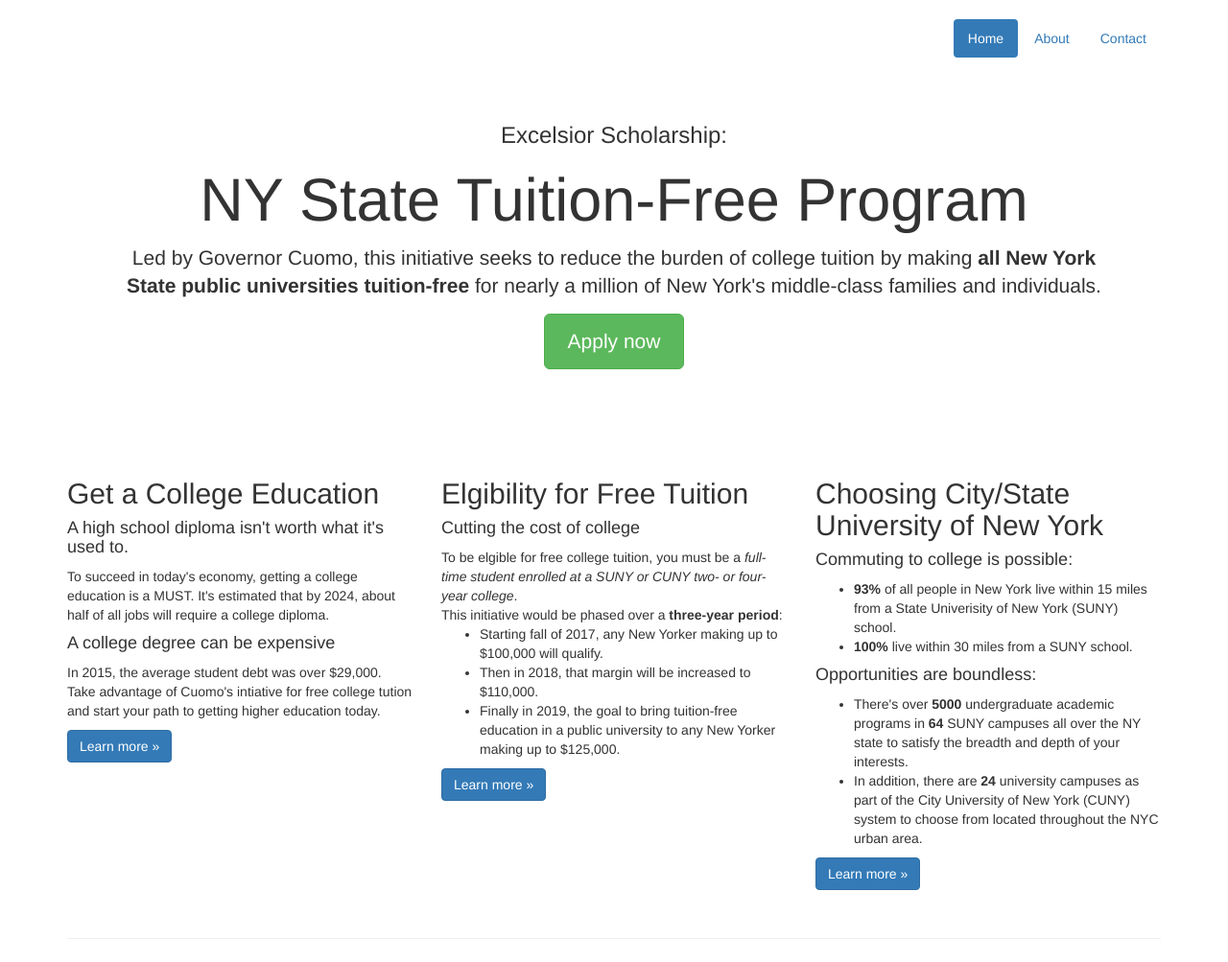
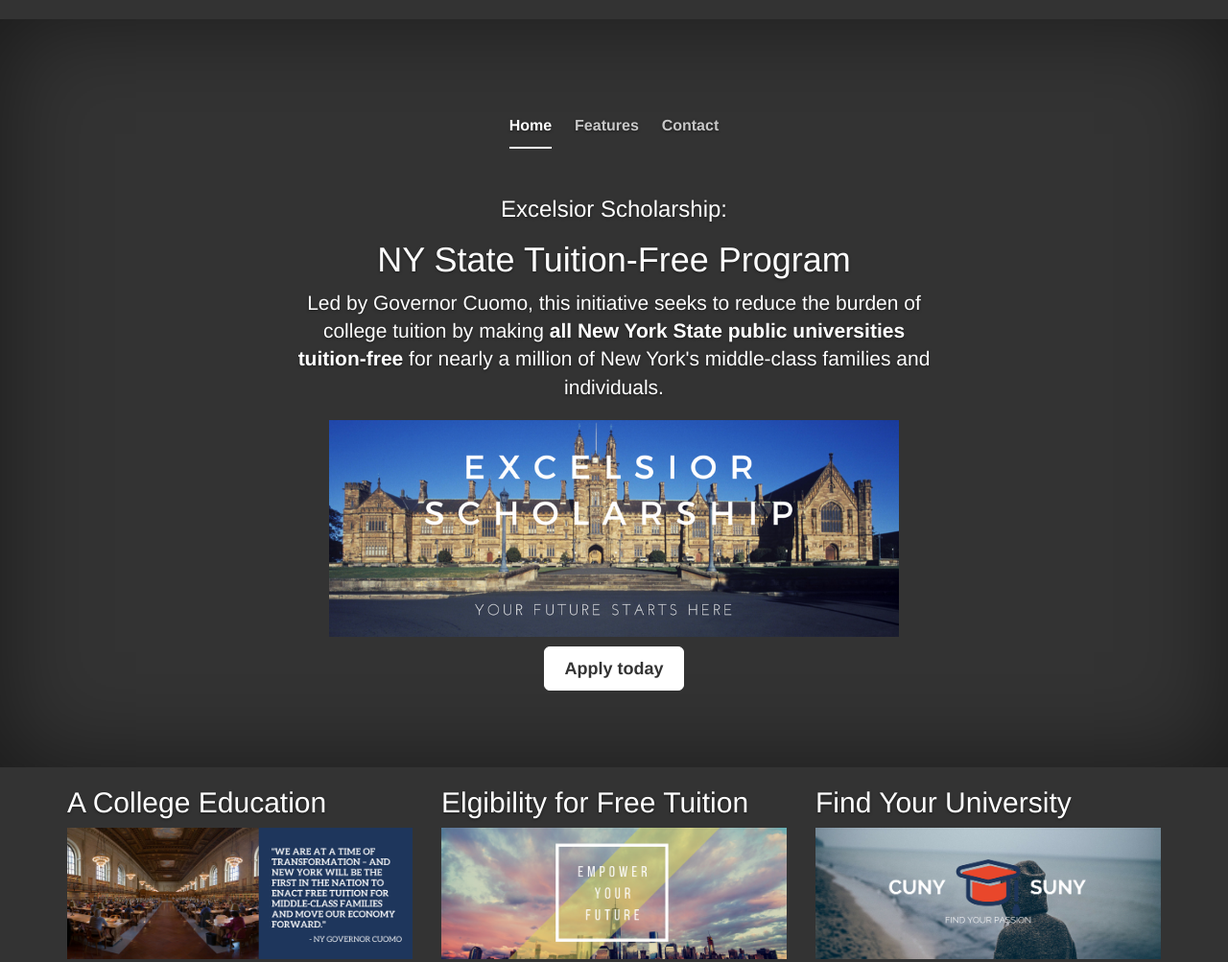
Before and after one commit to anthonyc1/excelsior-hack, a plain HTML site: page templates/index.html in a window 1280 px wide. Shown: the top 1003 px of the page at 96% size. Drawn offline with nearby package versions, Linux system fonts and the light colour scheme.

Commit message:
redesign main page

```diff
--- /dev/null
+++ b/static/css/cover.css
@@ -0,0 +1,161 @@
+/*
+ * Globals
+ */
+
+/* Links */
+a,
+a:focus,
+a:hover {
+  color: #fff;
+}
+
+/* Custom default button */
+.btn-default,
+.btn-default:hover,
+.btn-default:focus {
+  color: #333;
+  text-shadow: none; /* Prevent inheritance from `body` */
+  background-color: #fff;
+  border: 1px solid #fff;
+}
+
+
+/*
+ * Base structure
+ */
+
+.container{
+  text-align: left;
+  background-color:
+}
+
+html,
+body {
+  height: 100%;
+  background-color: #333;
+}
+body {
+  color: #fff;
+  text-align: center;
+  text-shadow: 0 1px 3px rgba(0,0,0,.5);
+}
+
+/* Extra markup and styles for table-esque vertical and horizontal centering */
+.site-wrapper {
+  display: table;
+  width: 100%;
+  height: 100%; /* For at least Firefox */
+  min-height: 100%;
+  -webkit-box-shadow: inset 0 0 100px rgba(0,0,0,.5);
+          box-shadow: inset 0 0 100px rgba(0,0,0,.5);
+}
+.site-wrapper-inner {
+  display: table-cell;
+  vertical-align: top;
+}
+.cover-container {
+  margin-right: auto;
+  margin-left: auto;
+}
+
+/* Padding for spacing */
+.inner {
+  padding: 30px;
+}
+
+
+/*
+ * Header
+ */
+.masthead-brand {
+  margin-top: 10px;
+  margin-bottom: 10px;
+}
+
+.masthead-nav > li {
+  display: inline-block;
+}
+.masthead-nav > li + li {
+  margin-left: 20px;
+}
+.masthead-nav > li > a {
+  padding-right: 0;
+  padding-left: 0;
+  font-size: 16px;
+  font-weight: bold;
+  color: #fff; /* IE8 proofing */
+  color: rgba(255,255,255,.75);
+  border-bottom: 2px solid transparent;
+}
+.masthead-nav > li > a:hover,
+.masthead-nav > li > a:focus {
+  background-color: transparent;
+  border-bottom-color: #a9a9a9;
+  border-bottom-color: rgba(255,255,255,.25);
+}
+.masthead-nav > .active > a,
+.masthead-nav > .active > a:hover,
+.masthead-nav > .active > a:focus {
+  color: #fff;
+  border-bottom-color: #fff;
+}
+
+@media (min-width: 768px) {
+
+}
+
+
+/*
+ * Cover
+ */
+
+.cover {
+  padding: 0 20px;
+}
+.cover .btn-lg {
+  padding: 10px 20px;
+  font-weight: bold;
+}
+
+
+/*
+ * Footer
+ */
+
+.mastfoot {
+  color: #999; /* IE8 proofing */
+  color: rgba(255,255,255,.5);
+}
+
+
+/*
+ * Affix and center
+ */
+
+@media (min-width: 768px) {
+  /* Pull out the header and footer */
+  .masthead {
+    top: 0;
+  }
+  .mastfoot {
+    bottom: 0;
+  }
+  /* Start the vertical centering */
+  .site-wrapper-inner {
+    vertical-align: middle;
+  }
+  /* Handle the widths */
+  .masthead,
+  .mastfoot,
+  .cover-container {
+    width: 100%; /* Must be percentage or pixels for horizontal alignment */
+  }
+}
+
+@media (min-width: 992px) {
+  .masthead,
+  .mastfoot,
+  .cover-container {
+    width: 700px;
+  }
+}
--- a/templates/index.html
+++ b/templates/index.html
@@ -15,37 +15,48 @@
     <link href="../static/css/bootstrap.min.css" rel="stylesheet">
     <!-- Custom stylesheets -->
     <link href="../static/css/justified-nav.css" rel="stylesheet">
+     <link href="../static/css/cover.css" rel="stylesheet">
   </head>
 
   <body>
+    <div class="site-wrapper">
 
-    <div class="container">
-      <div class="header clearfix">
+      <div class="site-wrapper-inner">
+
+        <div class="cover-container">
+
+          <div class="masthead">
+            <div class="inner">
               <nav>
-          <ul class="nav nav-pills pull-right">
-            <li role="presentation" class="active"><a href="#">Home</a></li>
-            <li role="presentation"><a href="#">About</a></li>
-            <li role="presentation"><a href="#">Contact</a></li>
+                <ul class="nav masthead-nav">
+                  <li class="active"><a href="#">Home</a></li>
+                  <li><a href="#">Features</a></li>
+                  <li><a href="#">Contact</a></li>
                 </ul>
               </nav>
             </div>
-
-      <!-- Jumbotron -->
-      <div class="jumbotron">
-        <h3>Excelsior Scholarship:<br></h3>
-          <h1>NY State Tuition-Free Program</h1>
-        <p class="lead">Led by Governor Cuomo, this initiative seeks to reduce the burden of college tuition by making <b>all New York State public universities tuition-free</b> for nearly a million of New York's middle-class families and individuals.</p>
-        <p><a class="btn btn-lg btn-success" href="#" role="button">Apply now</a></p>
-        <!--
-        <img src="../static/images/education.jpg" alt="Education visual" width="90%" height="auto">
-      -->
           </div>
 
+      <div class="inner cover">
+        <h3>Excelsior Scholarship:<br></h3>
+            <h1 class="cover-heading">NY State Tuition-Free Program</h1>
+            <p class="lead">Led by Governor Cuomo, this initiative seeks to reduce the burden of college tuition by making <b>all New York State public universities tuition-free</b> for nearly a million of New York's middle-class families and individuals.</p>
+            <img src="../static/images/excelsior2.png" alt="Education visual" width="90%" height="auto">
+            <p></p>
+            <p class="lead">
+              <a href="#" class="btn btn-lg btn-default">Apply today</a>
+            </p>
+          </div>
+        </div>
+      </div>
+    </div>
 
+    <div class="container">
       <!-- Rows -->
       <div class="row">
         <div class="col-lg-4">
-          <h2>Get a College Education</h2>
+          <h2>A College Education</h2>
+          <img src="../static/images/cuomoquote.png" alt="Education visual" width="100%" height="auto">
           <p><h4>A high school diploma isn't worth what it's used to.</h4>To succeed in today's economy, getting a college education is a MUST. It's estimated that by 2024, about half of all jobs will require a college diploma.</p>
           <p><h4>A college degree can be expensive</h4>
             In 2015, the average student debt was over $29,000. Take advantage of Cuomo's intiative for free college tution and start your path to getting higher education today.</p>
@@ -53,6 +64,7 @@
        </div>
         <div class="col-lg-4">
           <h2>Elgibility for Free Tuition</h2>
+          <img src="../static/images/empower.png" alt="Education visual" width="100%" height="auto">
           <p><h4>Cutting the cost of college</h4>
             To be elgible for free college tuition, you must be a <em>full-time student enrolled at a SUNY or CUNY two- or four-year college</em>.<br>This initiative would be phased over a <b>three-year period</b>:<br>
             <ul>
@@ -63,7 +75,8 @@
           <p><a class="btn btn-primary" href="#" role="button">Learn more &raquo;</a></p>
         </div>
         <div class="col-lg-4">
-          <h2>Choosing City/State University of New York</h2>
+          <h2>Find Your University</h2>
+          <img src="../static/images/sunycuny.png" alt="Education visual" width="100%" height="auto">
           <p><h4>Commuting to college is possible:</h4>
             <ul>
             <li><b>93%</b> of all people in New York live within 15 miles from a State Univerisity of New York (SUNY) school.</li>
@@ -87,5 +100,9 @@
 
     </div>
 
+    <script src="https://ajax.googleapis.com/ajax/libs/jquery/1.12.4/jquery.min.js"></script>
+    <script>window.jQuery || document.write('<script src="../../assets/js/vendor/jquery.min.js"><\/script>')</script>
+    <script src="../../dist/js/bootstrap.min.js"></script>
+
   </body>
 </html>
```
Also changed, not shown: static/images/cuomoquote.png (added), static/images/empower.png (added), static/images/excelsior.png (added), static/images/excelsior2.png (added), static/images/sunycuny.png (added), templates/applytoday.html (added). Lines whose indentation alone changed are shown as unchanged.
